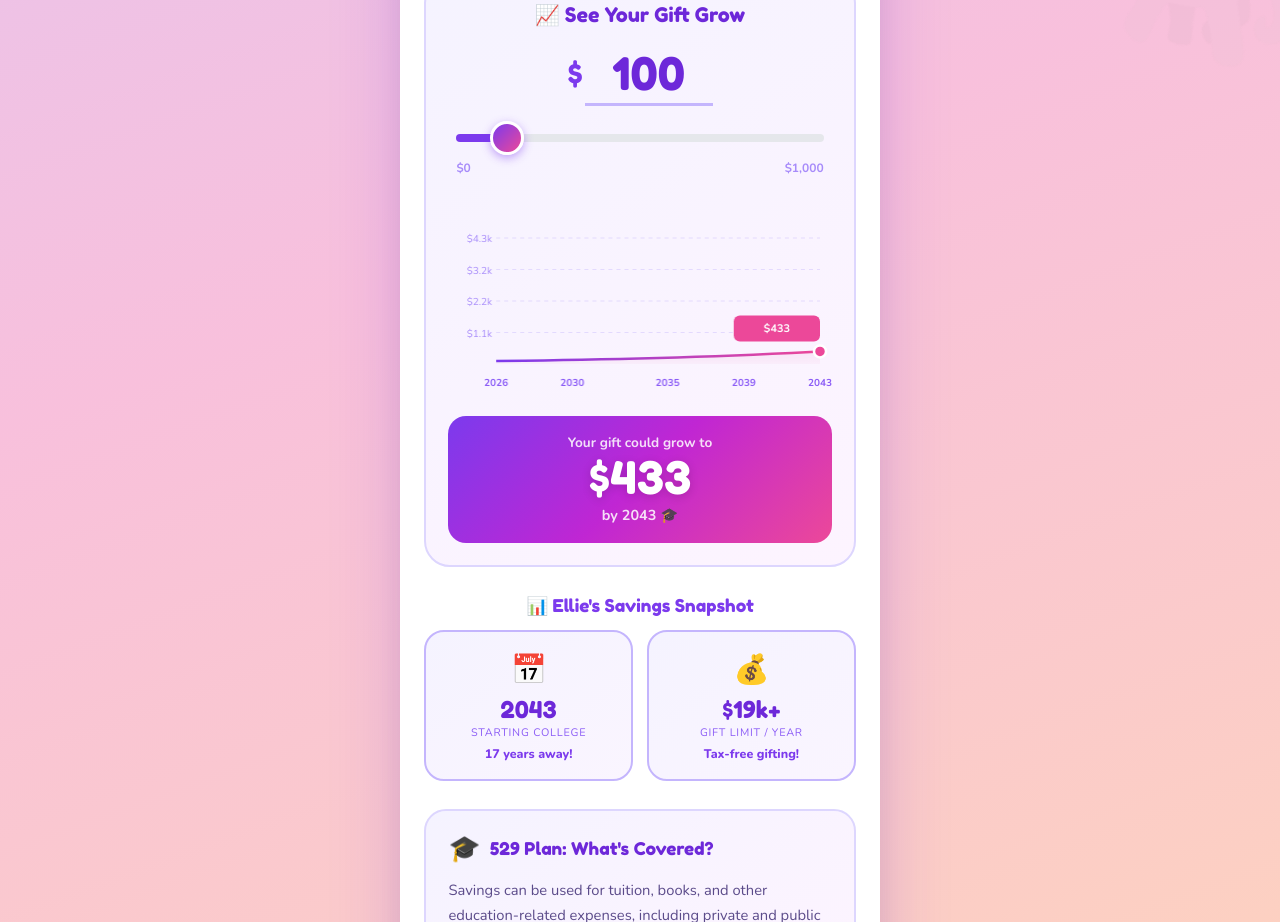
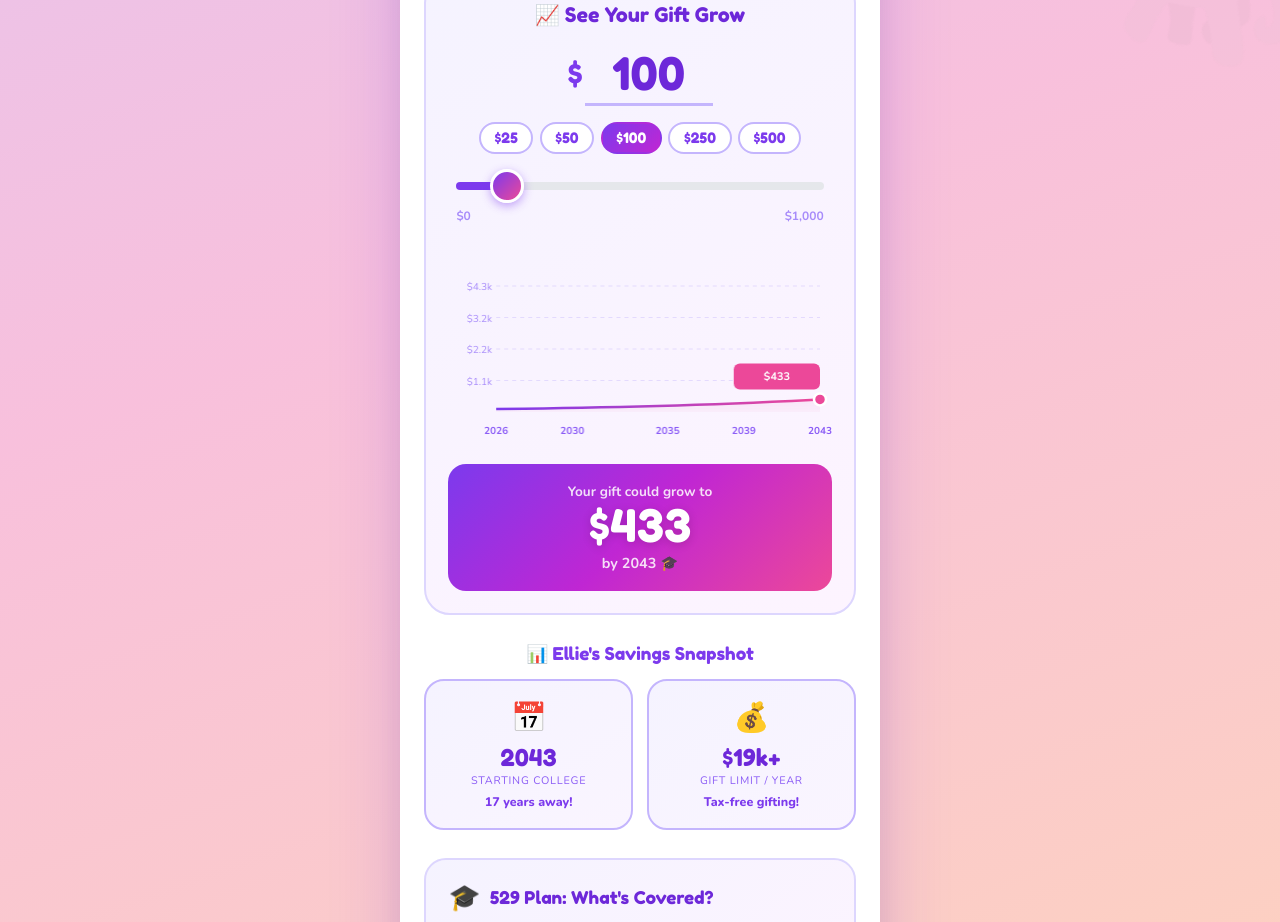
Before and after one commit to geaglin/ellierae, a plain HTML site: page index.html in a window 1280 px wide. Shown: the part 787-1709 px from the top of the page. Drawn offline with nearby package versions, Linux system fonts and the light colour scheme.

Commit message:
Add quick-pick gift amount preset buttons

```diff
--- a/index.html
+++ b/index.html
@@ -366,6 +366,35 @@
       border: 3px solid #fff;
     }
 
+    .preset-btns {
+      display: flex;
+      gap: 0.4rem;
+      justify-content: center;
+      flex-wrap: wrap;
+      margin-bottom: 1rem;
+    }
+
+    .preset-btn {
+      -webkit-tap-highlight-color: transparent;
+      touch-action: manipulation;
+      font-family: 'Fredoka One', cursive;
+      font-size: 0.9rem;
+      color: #7C3AED;
+      background: #fff;
+      border: 2px solid #C4B5FD;
+      border-radius: 50px;
+      padding: 0.35rem 0.85rem;
+      cursor: pointer;
+      transition: background 0.12s, border-color 0.12s, color 0.12s;
+    }
+
+    .preset-btn:active,
+    .preset-btn.active {
+      background: linear-gradient(135deg, #7C3AED, #C026D3);
+      border-color: transparent;
+      color: #fff;
+    }
+
     .slider-labels {
       display: flex;
       justify-content: space-between;
@@ -551,6 +580,14 @@
         <div class="amount-row">
           <span class="dollar-sign">$</span>
           <input type="number" id="amountInput" min="0" max="99999" step="25" value="100" inputmode="numeric" />
+        </div>
+
+        <div class="preset-btns" id="presetBtns">
+          <button class="preset-btn" data-val="25">$25</button>
+          <button class="preset-btn" data-val="50">$50</button>
+          <button class="preset-btn active" data-val="100">$100</button>
+          <button class="preset-btn" data-val="250">$250</button>
+          <button class="preset-btn" data-val="500">$500</button>
         </div>
 
         <div class="slider-wrap">
@@ -814,15 +851,36 @@
       });
     }
 
+    var presetBtns = document.querySelectorAll('.preset-btn');
+
     function syncSlider(val) {
       var pct = (Math.min(val, 1000) / 1000) * 100;
       slider.style.setProperty('--pct', Math.max(0, pct) + '%');
     }
 
+    function syncPresets(val) {
+      presetBtns.forEach(function (btn) {
+        btn.classList.toggle('active', parseInt(btn.dataset.val, 10) === val);
+      });
+    }
+
+    presetBtns.forEach(function (btn) {
+      btn.addEventListener('click', function () {
+        var v = parseInt(btn.dataset.val, 10);
+        amtInput.value = v;
+        slider.value = Math.min(v, 1000);
+        syncSlider(v);
+        syncPresets(v);
+        currentPrincipal = v;
+        run(v, false);
+      });
+    });
+
     slider.addEventListener('input', function () {
       var v = parseInt(slider.value, 10);
       amtInput.value = v;
       syncSlider(v);
+      syncPresets(v);
       currentPrincipal = v;
       run(v, false);
     });
@@ -832,6 +890,7 @@
       if (isNaN(v) || v < 0) return;
       slider.value = Math.min(v, 1000);
       syncSlider(v);
+      syncPresets(v);
       currentPrincipal = v;
       run(v, false);
     });
@@ -841,6 +900,7 @@
       amtInput.value = v;
       slider.value = Math.min(v, 1000);
       syncSlider(v);
+      syncPresets(v);
       currentPrincipal = v;
       run(v, false);
     });
@@ -848,6 +908,7 @@
     window.addEventListener('resize', function () { run(currentPrincipal, false); });
 
     syncSlider(100);
+    syncPresets(100);
     run(100, true);
   }());
   </script>
```
